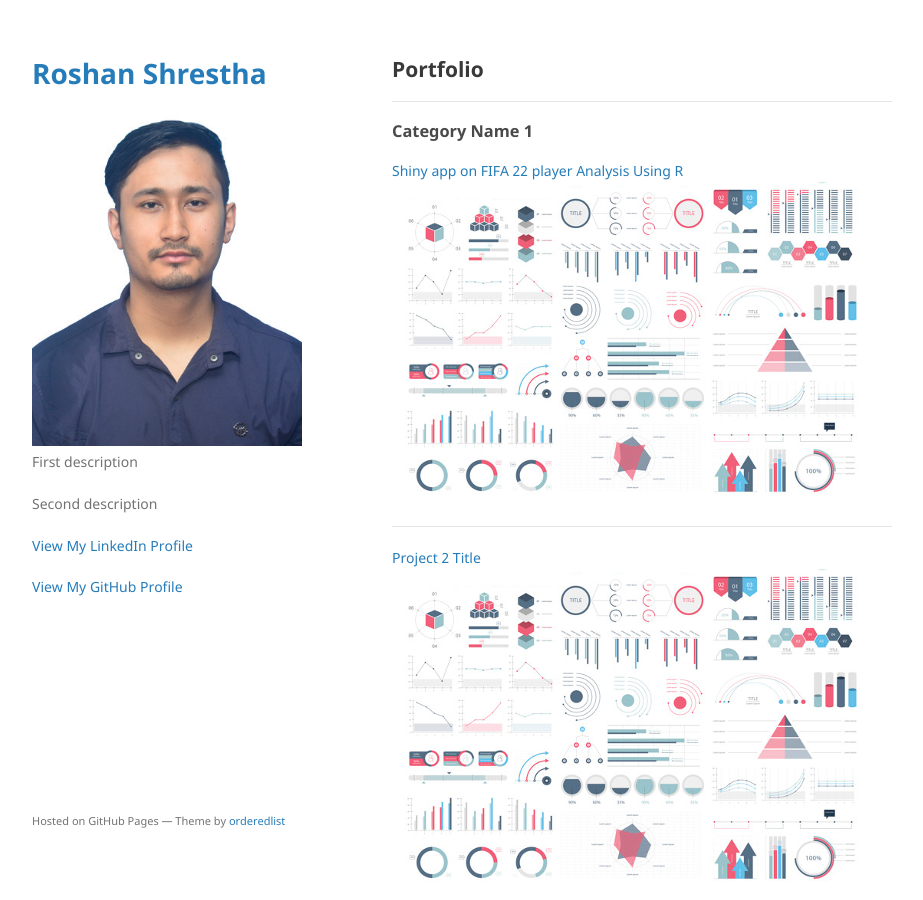
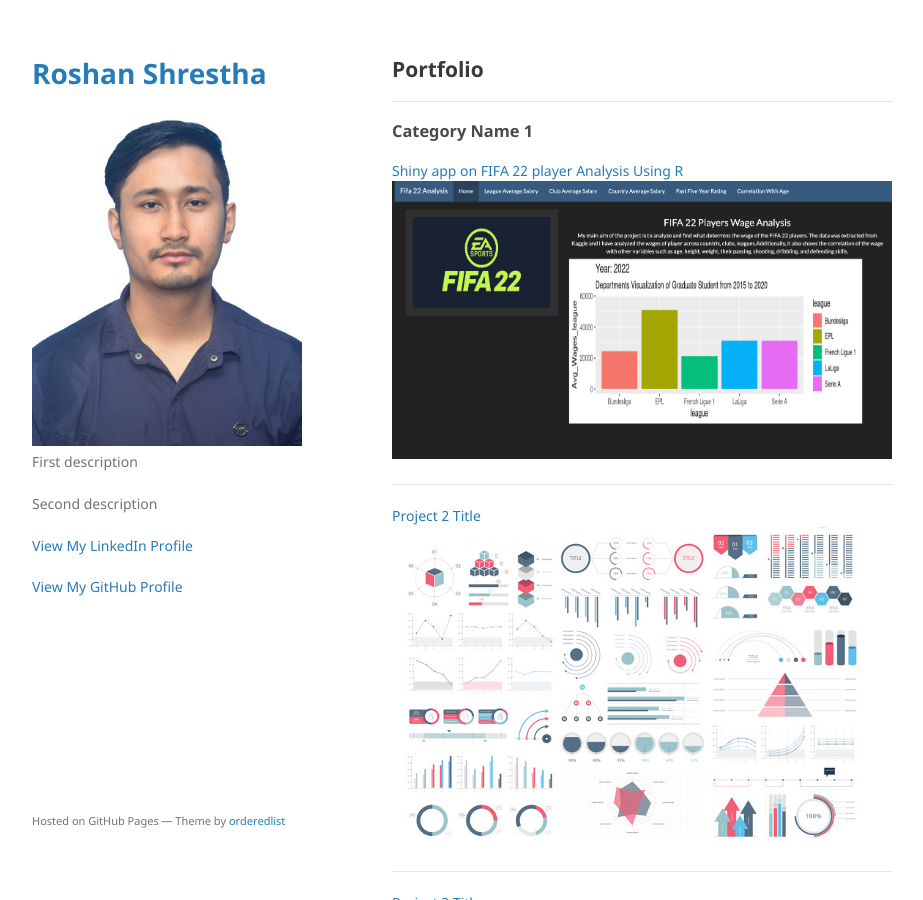
Before and after one commit to casirose/casirose.github.io, a Jekyll site: the page built from index.md, in a window 1280 px wide and 900 px high. Shown: the whole window, without its empty margins (178-1101 px from the left). Built offline with Jekyll 4.4.1, drawn with Linux system fonts in a browser that asks for light colours; our own code applies the rules of GitHub Pages for plain Markdown files.

Commit message:
Update index.md

```diff
--- a/index.md
+++ b/index.md
@@ -5,7 +5,7 @@
 ### Category Name 1
 
 [Shiny app on FIFA 22 player Analysis Using R](https://roshanshrestha.shinyapps.io/R_project/?_ga=2.224630290.903187739.1650071384-1388074096.1650071384/)
-<img src="/assets/img/dummy_thumbnail.jpeg?raw=true"/>
+<img src="/assets/img/FIFA22.png?raw=true"/>
 
 ---
 [Project 2 Title](/pdf/sample_presentation.pdf)
```
